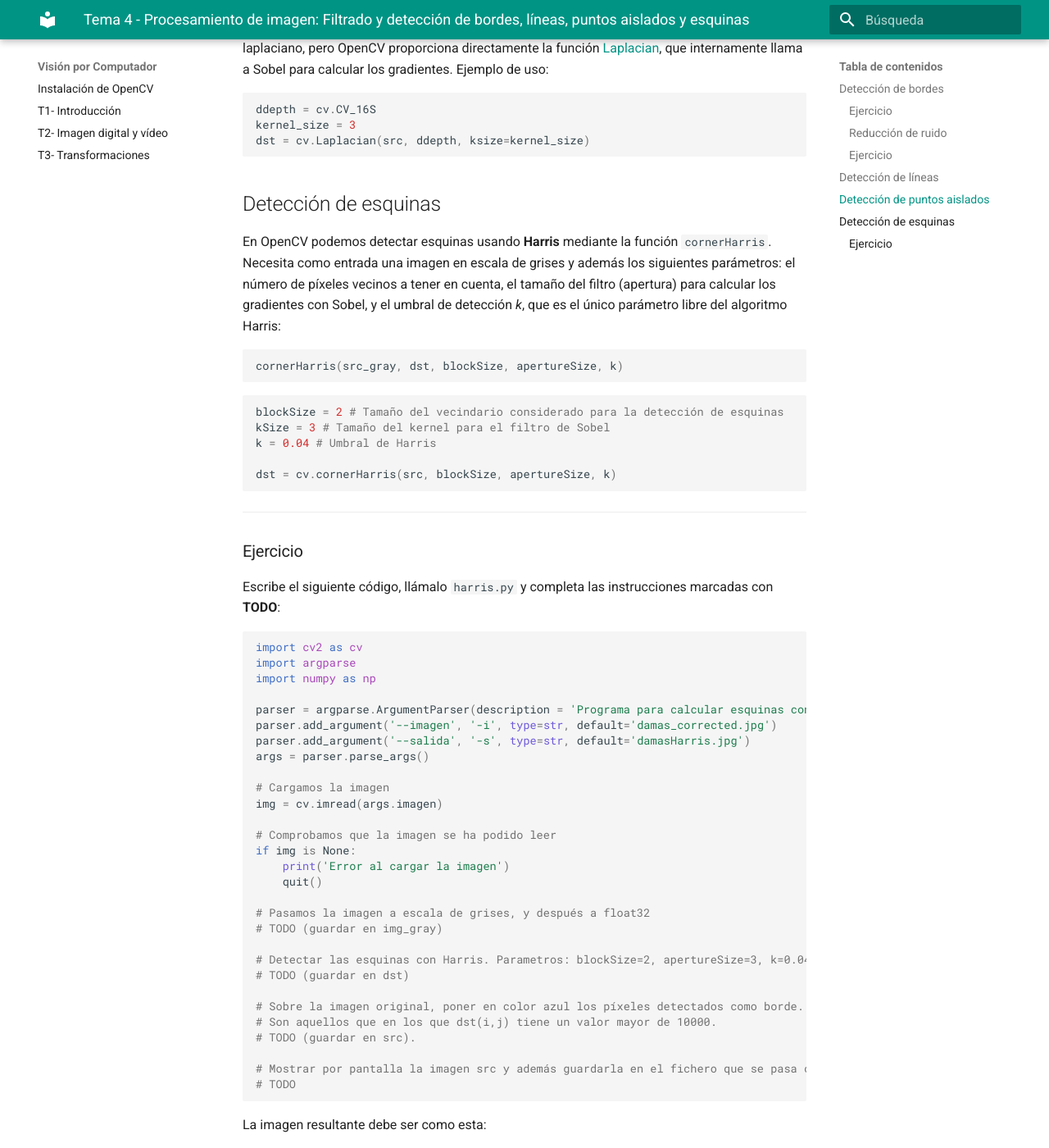
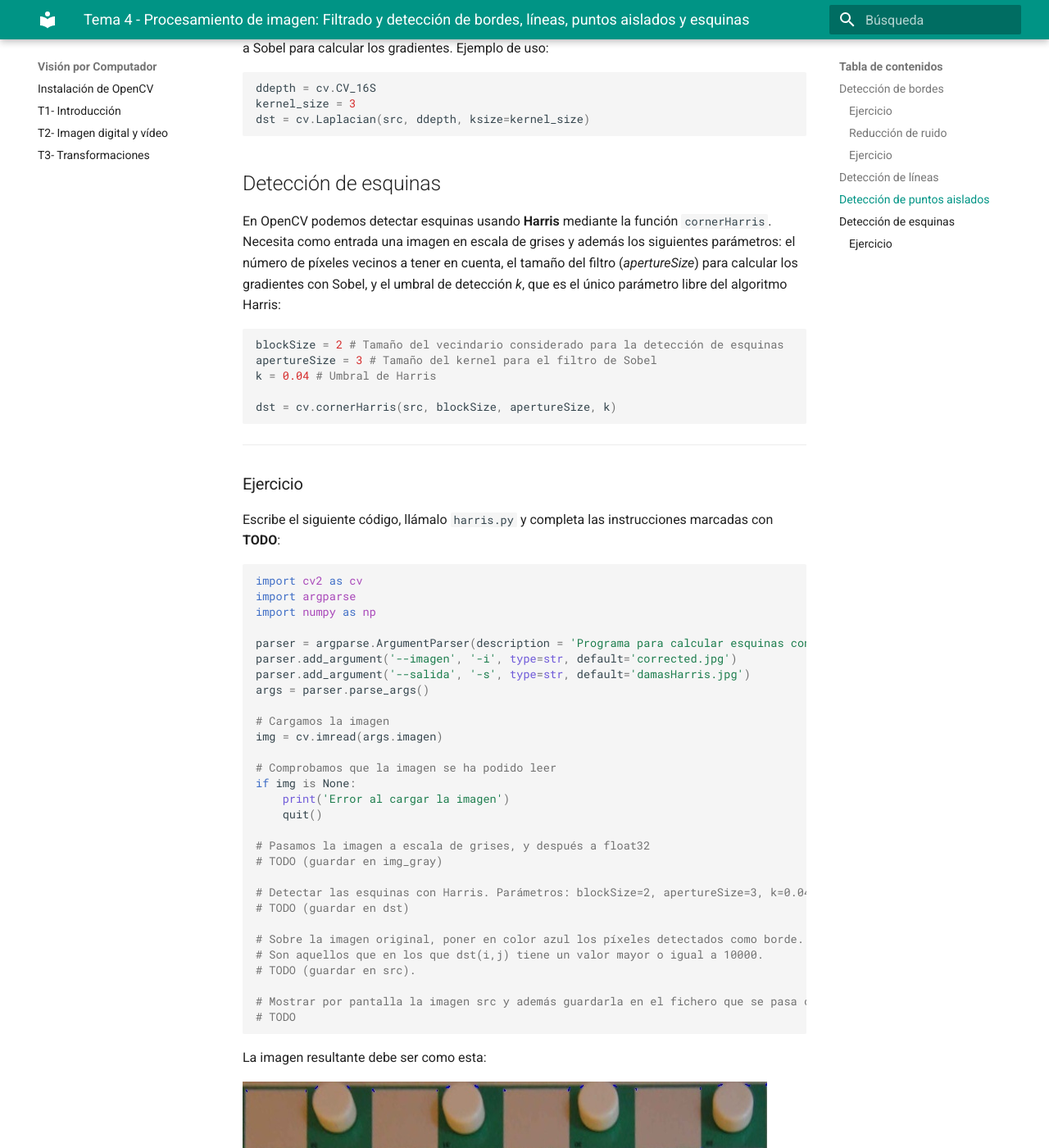
Before and after one commit to pertusa/VisionPorComputador, an MkDocs documentation site: the page built from docs/deteccion.md, in a window 1280 px wide and 1400 px high, scrolled down 9561 px. Shown: the whole window at 82% size. Built offline with MkDocs 1.6.1 and Material for MkDocs 9.7.7, drawn with Linux system fonts in a browser that asks for light colours; some of the changed text lies outside the part shown.

Commit message:
Deteccion updated

````diff
--- a/docs/deteccion.md
+++ b/docs/deteccion.md
@@ -84,7 +91,7 @@
 
 # Comprobamos que la imagen se ha podido leer
 if img is None:
-    print('Error al cargar la imagen')
+    print('Error al cargar la imagen ')
     quit()
 
 # TODO: Calculamos gradiente horizontal mediante convolución
@@ -97,11 +104,11 @@
 
 # Normalizamos. Este paso es necesario para convertir de float a uint sin tener valores fuera de rango
 magn = magn-magn.min()
-magn = magn/magn.max() * 255
+magn = magn/magn.max()*255
 
 # TODO: Convertimos de float a uint para poder visualizar el resultado y lo guardamos en dst
 
-# TODO: Guardamos dst en el fichero pasado como parámetro de salida
+# TODO: Guardamos dst en el fichero pasado como parámetro de salida.
 
 # Mostramos el resultado
 cv.imshow('Prewitt', dst)
@@ -348,15 +363,18 @@
 
 ## Detección de esquinas
 
-En OpenCV podemos detectar esquinas usando **Harris** mediante la función `cornerHarris`. Necesita como entrada una imagen en escala de grises y además los siguientes parámetros: el número de píxeles vecinos a tener en cuenta, el tamaño del filtro (apertura) para calcular los gradientes con Sobel, y el umbral de detección _k_, que es el único parámetro libre del algoritmo Harris:
+En OpenCV podemos detectar esquinas usando **Harris** mediante la función `cornerHarris`. Necesita como entrada una imagen en escala de grises y además los siguientes parámetros: el número de píxeles vecinos a tener en cuenta, el tamaño del filtro (_apertureSize_) para calcular los gradientes con Sobel, y el umbral de detección _k_, que es el único parámetro libre del algoritmo Harris:
 
-```cpp
+<!--
+
+```python
 cornerHarris(src_gray, dst, blockSize, apertureSize, k)
 ```
+-->
 
 ```python
 blockSize = 2 # Tamaño del vecindario considerado para la detección de esquinas
-kSize = 3 # Tamaño del kernel para el filtro de Sobel
+apertureSize = 3 # Tamaño del kernel para el filtro de Sobel
 k = 0.04 # Umbral de Harris
 
 dst = cv.cornerHarris(src, blockSize, apertureSize, k)
@@ -364,6 +382,12 @@
 
 <!---
 > **TODO Teoría**: Explicación buena de HARRIS: https://opencv24-python-tutorials.readthedocs.io/en/latest/py_tutorials/py_feature2d/py_features_harris/py_features_harris.html
+--->
+
+<!--
+WM: Harris.
+Parametros -> Parámetros
+un valor mayor +"o igual" a 10000
 --->
 
 ---
@@ -377,8 +401,8 @@
 import argparse
 import numpy as np
 
-parser = argparse.ArgumentParser(description = 'Programa para calcular esquinas con Harris')
-parser.add_argument('--imagen', '-i', type=str, default='damas_corrected.jpg')
+parser = argparse.ArgumentParser(description = 'Programa para calcular esquinas con Harris.')
+parser.add_argument('--imagen', '-i', type=str, default='corrected.jpg')
 parser.add_argument('--salida', '-s', type=str, default='damasHarris.jpg')
 args = parser.parse_args()
 
@@ -393,11 +417,11 @@
 # Pasamos la imagen a escala de grises, y después a float32
 # TODO (guardar en img_gray)
 
-# Detectar las esquinas con Harris. Parametros: blockSize=2, apertureSize=3, k=0.04.
+# Detectar las esquinas con Harris. Parámetros: blockSize=2, apertureSize=3, k=0.04.
 # TODO (guardar en dst)
 
 # Sobre la imagen original, poner en color azul los píxeles detectados como borde.
-# Son aquellos que en los que dst(i,j) tiene un valor mayor de 10000.
+# Son aquellos que en los que dst(i,j) tiene un valor mayor o igual a 10000.
 # TODO (guardar en src).
 
 # Mostrar por pantalla la imagen src y además guardarla en el fichero que se pasa como segundo argumento al programa
````
Also changed, not shown: other parts of docs/deteccion.md (+19 -4 lines), docs/transformaciones.md (+1 -1 lines).
